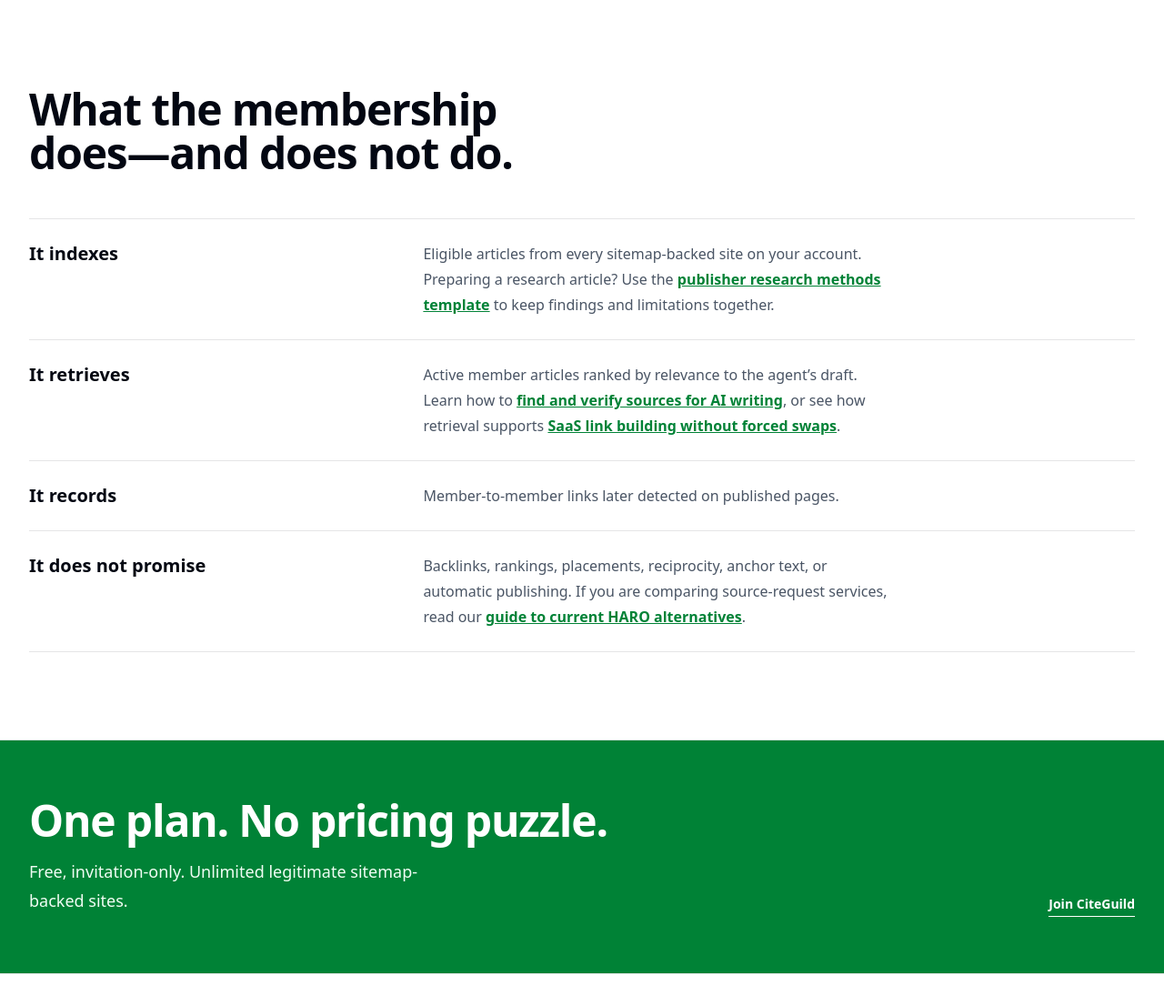
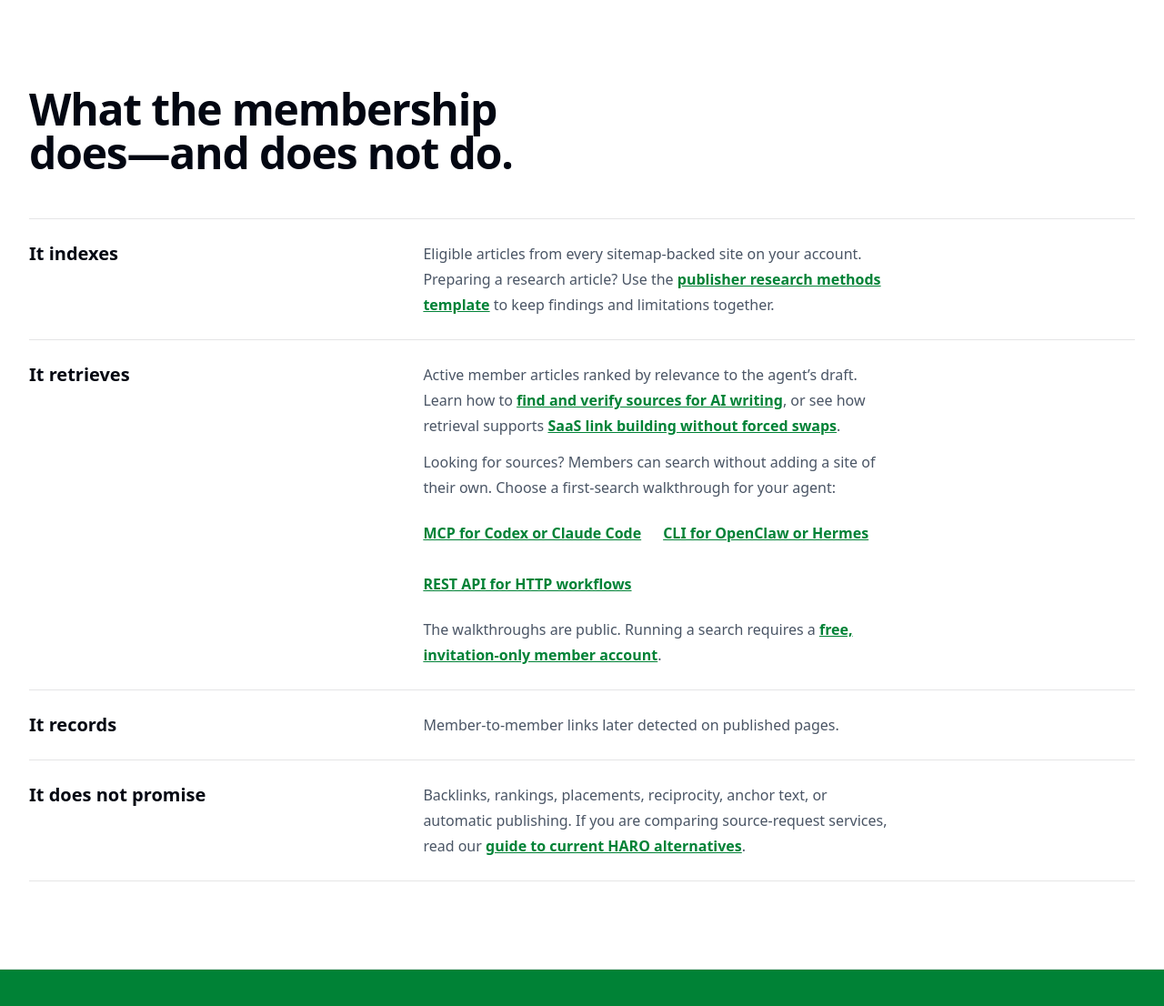
Before and after one commit to LVTD-LLC/citeguild, a Django app: template frontend/templates/pages/landing-page.html in a window 1280 px wide. Shown: the part 810-1916 px from the top of the page at 91% size. Run offline with Django 5.2, Linux system fonts and the light colour scheme; the template is opened without the code that fills it, so the values that code supplies are empty; style sheets or scripts are compiled from the project's sources; some libraries are stand-ins or nearby versions.

Commit message:
Improve first-search discovery for MCP CLI and REST agents

```diff
--- a/citeguild/sitemaps.py
+++ b/citeguild/sitemaps.py
@@ -58,8 +58,10 @@ class StaticViewSitemap(ConfiguredSitemapMixin, sitemaps.Sitemap):
         ]
 
     def lastmod(self, item):
+        if item == "landing":
+            return date(2026, 11, 10)
         if item == "pricing":
-            return date(2026, 10, 22)
+            return date(2026, 11, 10)
         return SAAS_LINK_BUILDING_UPDATED_AT if item == "saas_link_building" else None
 
     def location(self, item):
--- a/frontend/templates/pages/landing-page.html
+++ b/frontend/templates/pages/landing-page.html
@@ -25,6 +25,8 @@
                        data-posthog-cta-location="landing_hero"
                        class="app-focus inline-flex min-h-12 items-center justify-center rounded-xl bg-green-700 px-4 py-3 font-semibold text-white hover:bg-green-800 dark:bg-green-500 dark:text-gray-950 dark:hover:bg-green-400">Add my articles</a>
                     <a href="{% url 'blog_post' slug='find-sources-ai-writing' %}#search-with-mcp"
+                       data-posthog-cta="source_search_mcp"
+                       data-posthog-cta-location="landing_hero"
                        class="app-focus inline-flex min-h-12 items-center font-semibold text-green-700 underline hover:text-green-800 dark:text-green-300 dark:hover:text-green-200">Connect a writing agent</a>
                 </div>
             </div>
@@ -46,6 +48,26 @@
                         <p class="max-w-[56ch] text-base/7 text-pretty text-gray-600 dark:text-gray-300">Active member articles ranked by relevance to the agent’s draft. Learn how to <a class="app-focus font-semibold text-green-700 underline hover:text-green-800 dark:text-green-300 dark:hover:text-green-200"
     href="{% url 'blog_post' slug='find-sources-ai-writing' %}">find and verify sources for AI writing</a>, or see how retrieval supports <a class="app-focus font-semibold text-green-700 underline hover:text-green-800 dark:text-green-300 dark:hover:text-green-200"
     href="{% url 'saas_link_building' %}">SaaS link building without forced swaps</a>.</p>
+                        <div class="max-w-[56ch] text-base/7 text-gray-600 md:col-start-2 dark:text-gray-300">
+                            <p>Looking for sources? Members can search without adding a site of their own. Choose a first-search walkthrough for your agent:</p>
+                            <ul class="mt-3 flex flex-wrap gap-x-6 gap-y-2"
+                                aria-label="First-search walkthroughs">
+                                <li><a class="app-focus inline-flex min-h-12 items-center font-semibold text-green-700 underline hover:text-green-800 dark:text-green-300 dark:hover:text-green-200"
+   href="{% url 'blog_post' slug='find-sources-ai-writing' %}#search-with-mcp"
+   data-posthog-cta="source_search_mcp"
+   data-posthog-cta-location="landing_source_search">MCP for Codex or Claude Code</a></li>
+                                <li><a class="app-focus inline-flex min-h-12 items-center font-semibold text-green-700 underline hover:text-green-800 dark:text-green-300 dark:hover:text-green-200"
+   href="{% url 'blog_post' slug='find-sources-ai-writing' %}#search-with-cli"
+   data-posthog-cta="source_search_cli"
+   data-posthog-cta-location="landing_source_search">CLI for OpenClaw or Hermes</a></li>
+                                <li><a class="app-focus inline-flex min-h-12 items-center font-semibold text-green-700 underline hover:text-green-800 dark:text-green-300 dark:hover:text-green-200"
+   href="{% url 'blog_post' slug='find-sources-ai-writing' %}#search-with-api"
+   data-posthog-cta="source_search_api"
+   data-posthog-cta-location="landing_source_search">REST API for HTTP workflows</a></li>
+                            </ul>
+                            <p class="mt-3">The walkthroughs are public. Running a search requires a <a class="app-focus font-semibold text-green-700 underline hover:text-green-800 dark:text-green-300 dark:hover:text-green-200"
+    href="{% url 'pricing' %}">free, invitation-only member account</a>.</p>
+                        </div>
                     </div>
                     <div id="citation-observation"
                          class="scroll-mt-24 grid gap-3 py-6 md:grid-cols-[7fr_13fr]">
```
Also changed, not shown: ANALYTICS.md (+18 -0 lines), apps/pages/tests.py (+11 -3 lines), frontend/templates/pages/pricing.html (+15 -5 lines), CHANGELOG.md.
